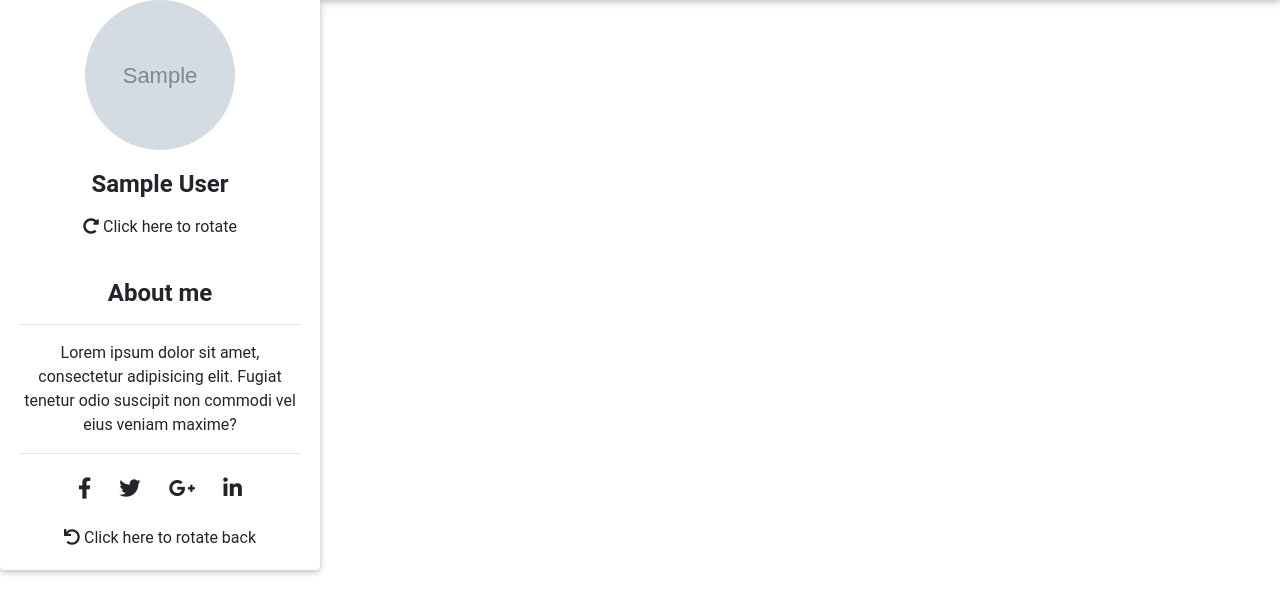
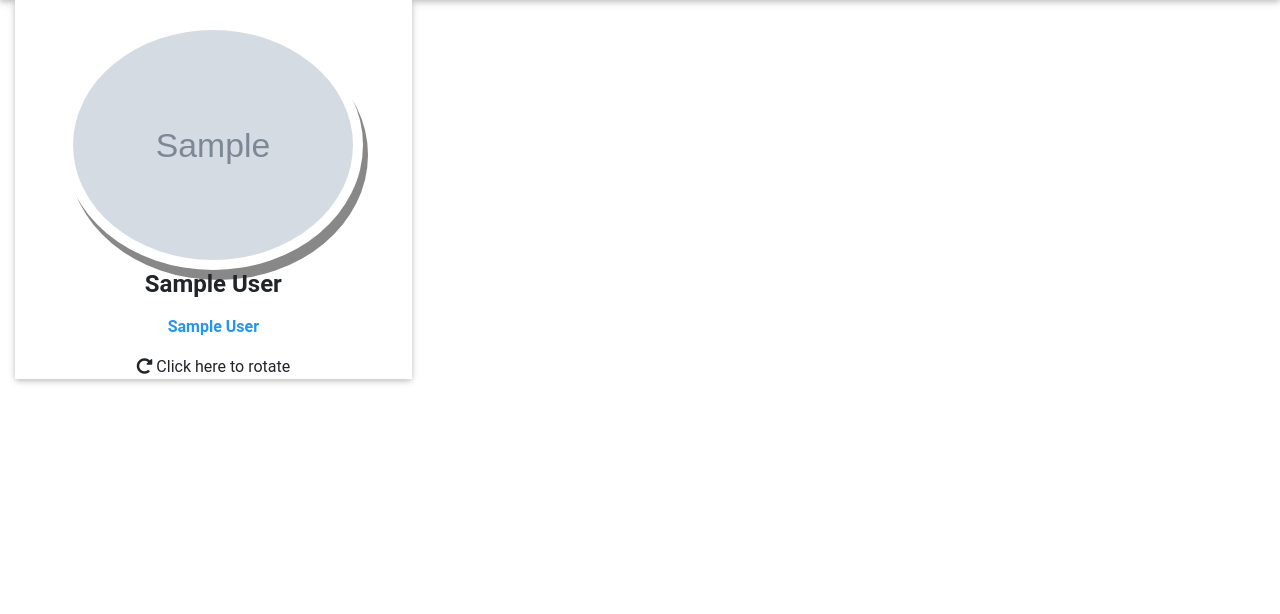
Before and after one commit to The-Kadweka/STUDENTS-award, a Django app: template prizes/templates/students.html in a window 1280 px wide. Shown: the part 74-688 px from the top of the page. Run offline with Django 3.2, Linux system fonts and the light colour scheme; tables that the repository leaves empty hold one stand-in row (values such as "Sample post"); the template is opened without the code that fills it: values that come from a table or form of the project are taken from there, most other values are stand-ins (such as "Sample title", 1, 10 or a date in 2020); grey boxes marked "Sample" are stand-in pictures; some libraries are stand-ins or nearby versions.

Commit message:
create a row to display students

```diff
--- a/prizes/templates/students.html
+++ b/prizes/templates/students.html
@@ -1,86 +1,87 @@
-{%extends 'base.html'%}
-{% load static %}
-<!DOCTYPE html>
-<html>
+{% extends 'base.html' %}
+
+{% block content %}
+{{block.super}}
 
 <head>
-  <meta charset="utf-8">
-
-  {% if title %}
-  <title>Moringa Tribune - {{title}}</title>
-  {% else %}
-  <title> Moringa Tribune </title>
-  {% endif %}
-
-  {% block styles %}
-  <!-- Font Awesome -->
-  <link rel="stylesheet" href="https://use.fontawesome.com/releases/v5.8.2/css/all.css">
-  <!-- Bootstrap core CSS -->
-  <link href="https://cdnjs.cloudflare.com/ajax/libs/twitter-bootstrap/4.3.1/css/bootstrap.min.css" rel="stylesheet">
-  <!-- Material Design Bootstrap -->
-  <link href="https://cdnjs.cloudflare.com/ajax/libs/mdbootstrap/4.8.9/css/mdb.min.css" rel="stylesheet">
-  <link rel="stylesheet" href="{% static 'css/styles.css' %}">
-  {% endblock %}
+  <script src="https://cdn.jsdelivr.net/clipboard.js/1.5.3/clipboard.min.js"></script>
+  <script src="https://code.jquery.com/jquery-3.3.1.min.js" integrity="sha256-FgpCb/KJQlLNfOu91ta32o/NMZxltwRo8QtmkMRdAu8=" crossorigin="anonymous"></script>
+  <script>
+    function copyToClipboard(element) {
+      $(element).select();
+      document.execCommand("copy");
+    }
+  </script>
 </head>
-
-<body>
-  {% block content %}
+<div class="container-fluid">
+  <div class="row">
+  </div>
+</div>
+<div class="container-fluid">
+  <!--  -->
+  <div class="row">
+    {% for students in students %}
+    <div class="col-lg-4 col-lg-4 col-lg-4 padding-0 hover ">
       <!-- Rotating card -->
-  <div class="card-wrapper" style='width:25%'>
+      <div class="card-wrapper">
         <div id="card-1" class="card card-rotating text-center">
 
           <!-- Front Side -->
           <div class="face front">
-        {% for students in students %}
+
             <!-- Avatar -->
-        <div class="avatar mx-auto white"><img src="{{ students.student_image.url }}" class="rounded-circle" alt="Sample avatar image." style='width: 150px; height: 150px;'>
+            <div class="avatar mx-auto white"><img src="{{students.student_image.url}}" class="rounded-circle" alt="Sample avatar image." style="margin-top: 5%; height: 250px; width:300px; padding: 10px;box-shadow: 5px 10px #888888;"
+                data-toggle="modal" data-target="#{{student.id}>
             </div>
 
             <!-- Content -->
             <div class="card-body">
-          <h4 class="font-weight-bold mb-3">{{ students.full_name }}</h4>
-          <p class="font-weight-bold blue-text">{{ students.schoo_name }}</p>
+              <h4 class="font-weight-bold mb-3">{{students.full_name}}</h4>
+              <p class=" font-weight-bold blue-text">{{students.school_name}}</p>
               <!-- Triggering button -->
               <a class="rotate-btn" data-card="card-1"><i class="fas fa-redo-alt"></i> Click here to rotate</a>
             </div>
           </div>
           <!-- Front Side -->
-
-      <!-- Back Side -->
-      <div class="face back">
-        <div class="card-body">
-
-          <!-- Content -->
-          <h4 class="font-weight-bold mb-0">About me</h4>
-          <hr>
-          <p>
-            Lorem ipsum dolor sit amet, consectetur adipisicing elit. Fugiat tenetur odio suscipit non commodi vel
-            eius veniam maxime?
-            <hr>
-            <!-- Social Icons -->
-            <ul class="list-inline py-2">
-              <li class="list-inline-item"><a class="p-2 fa-lg fb-ic"><i class="fab fa-facebook-f"></i></a></li>
-              <li class="list-inline-item"><a class="p-2 fa-lg tw-ic"><i class="fab fa-twitter"></i></a></li>
-              <li class="list-inline-item"><a class="p-2 fa-lg gplus-ic"><i class="fab fa-google-plus-g"></i></a></li>
-              <li class="list-inline-item"><a class="p-2 fa-lg li-ic"><i class="fab fa-linkedin-in"></i></a></li>
-            </ul>
-            <!-- Triggering button -->
-            <a class="rotate-btn" data-card="card-1"><i class="fas fa-undo"></i> Click here to rotate back</a>
-
         </div>
       </div>
-      <!-- Back Side -->
-
+      <!-- Rotating card -->
+      <!-- <img src="{{students.student_image.url}}" class=" img img-responsive img-thumbnail" style="height: 350px; width:450px; margin-bottom: 10px; padding: 10px;box-shadow: 5px 10px #888888;" data-toggle="modal" data-target="#{{image.id}}"> -->
     </div>
-    {% empty %}
-    <div class="row">
-      <h2 class="text-center">There No News Items</h2>
+    <div class="modal fade" id="{{image.id}}" tabindex="-1" role="dialog" aria-labelledby="exampleModalCenterTitle" aria-hidden="true">
+      <div class="modal-dialog modal-dialog-centered" role="document">
+        <div class="modal-content">
+          <div class="modal-header text-center">
+            <h3 class="modal-title" id="exampleModalLongTitle">{{image.image_name}}</h3>
+            <button type="button" class="close" data-dismiss="modal" aria-label="Close"></button>
+          </div>
+          <div class="modal-body">
+            <div class="text-center">
+              <img src='{{image.image.url}}' class="img-responsive" width=100% height=100% alt="Image">
+            </div>
+            <div class="text-center">
+              <blockquote class="blockquote text-center">
+                <p class="mb-0">{{image.image_description}}</p>
+                <footer class="blockquote-footer">Location:{{image.location}} <cite title="Source Title">Posted On: {{image.pub_date}}</cite></footer>
+              </blockquote>
+            </div>
+          </div>
+          <div class="modal-footer">
+            <div class="form-group row">
+              <div class="col-xs-10 col-sm-10 col-md-10 col-lg-10 padding-1">
+                <input id="{{image.id}}-url" class="form-control input-md responsive" type="text" value="{{image.image.url}}">
+              </div>
+              <div class="col-xs-2 col-sm-2 col-md-2 col-lg-2 padding-2">
+                <button class="btn btn-secondary" onclick="copyToClipboard('#{{image.id}}-url')">Copy</button>
+              </div>
+            </div>
+            <div class="text-center">
+              <button type="button" class="btn btn-secondary" data-dismiss="modal">Close</button>
+            </div>
+          </div>
+        </div>
+      </div>
     </div>
     {% endfor %}
-
   </div>
-
   {% endblock %}
-</body>
-
-</html>
```
Also changed, not shown: prizes/templates/search.html (+17 -2 lines), media/profile/IMG_20191107_135150_5_TdqQt8R.jpg (added), media/profile/IMG_20191107_135150_5_eq9pcZL.jpg (added), 2 other files. Lines whose indentation alone changed are shown as unchanged.
